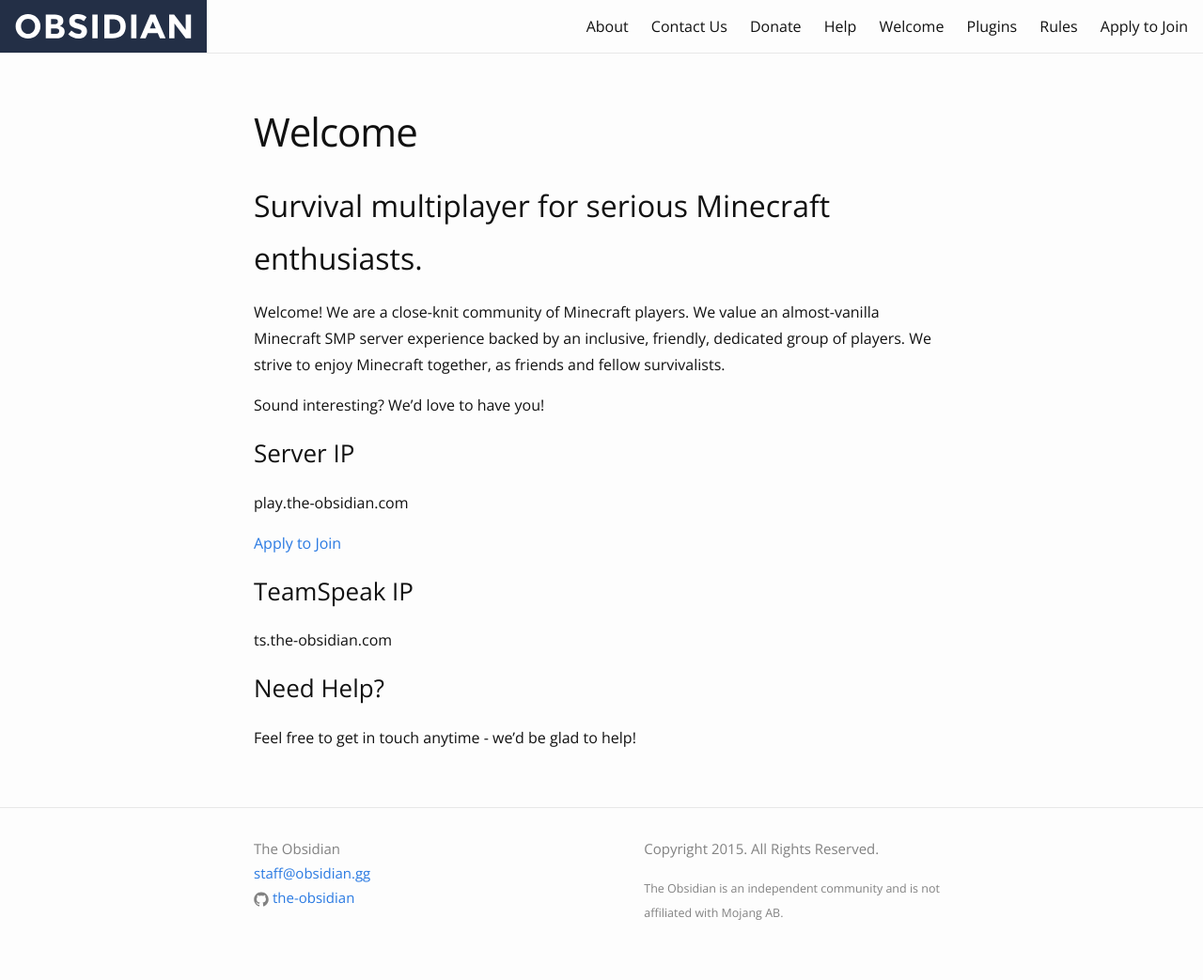
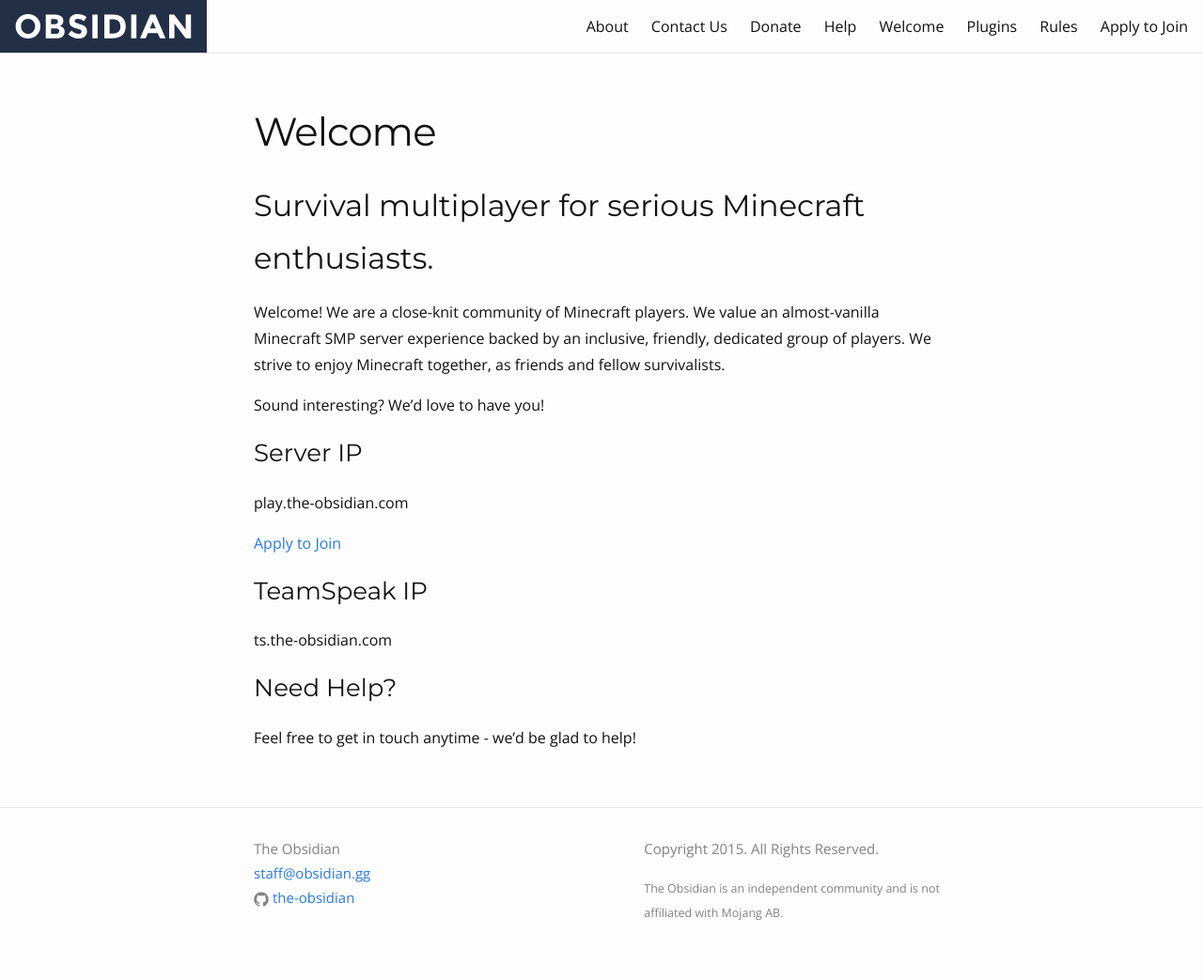
Before and after one commit to the-obsidian/www, a Jekyll site: the page built from index.md, in a window 1280 px wide. Shown: the whole page at 94% size. Built offline with Jekyll 4.4.1, drawn with Linux system fonts in a browser that asks for light colours.

Commit message:
Use Montserrat for header fonts

```diff
--- a/_includes/head.html
+++ b/_includes/head.html
@@ -6,7 +6,7 @@
   <title>{% if page.title %}{{ page.title }}{% else %}{{ site.title }}{% endif %}</title>
   <meta name="description" content="{% if page.excerpt %}{{ page.excerpt | strip_html | strip_newlines | truncate: 160 }}{% else %}{{ site.description }}{% endif %}">
 
-  <link href='https://fonts.googleapis.com/css?family=Open+Sans:400,600,300,800,700' rel='stylesheet' type='text/css'>
+  <link href='https://fonts.googleapis.com/css?family=Montserrat:400|Open+Sans:400,600,300,800,700' rel='stylesheet' type='text/css'>
   <link rel="stylesheet" href="{{ "/css/main.css" | prepend: site.baseurl }}">
   <link rel="canonical" href="{{ page.url | replace:'index.html','' | prepend: site.baseurl | prepend: site.url }}">
   <link rel="alternate" type="application/rss+xml" title="{{ site.title }}" href="{{ "/feed.xml" | prepend: site.baseurl | prepend: site.url }}">
--- a/_sass/_base.scss
+++ b/_sass/_base.scss
@@ -88,6 +88,7 @@
  */
 h1, h2, h3, h4, h5, h6 {
     font-weight: $base-font-weight;
+    font-family: $header-font-family;
 }
 
 
--- a/css/main.scss
+++ b/css/main.scss
@@ -11,6 +11,8 @@
 $base-font-weight: 400;
 $small-font-size:  $base-font-size * 0.875;
 $base-line-height: 1.75;
+
+$header-font-family: "Montserrat", $base-font-family;;
 
 $spacing-unit:     30px;
 
```
